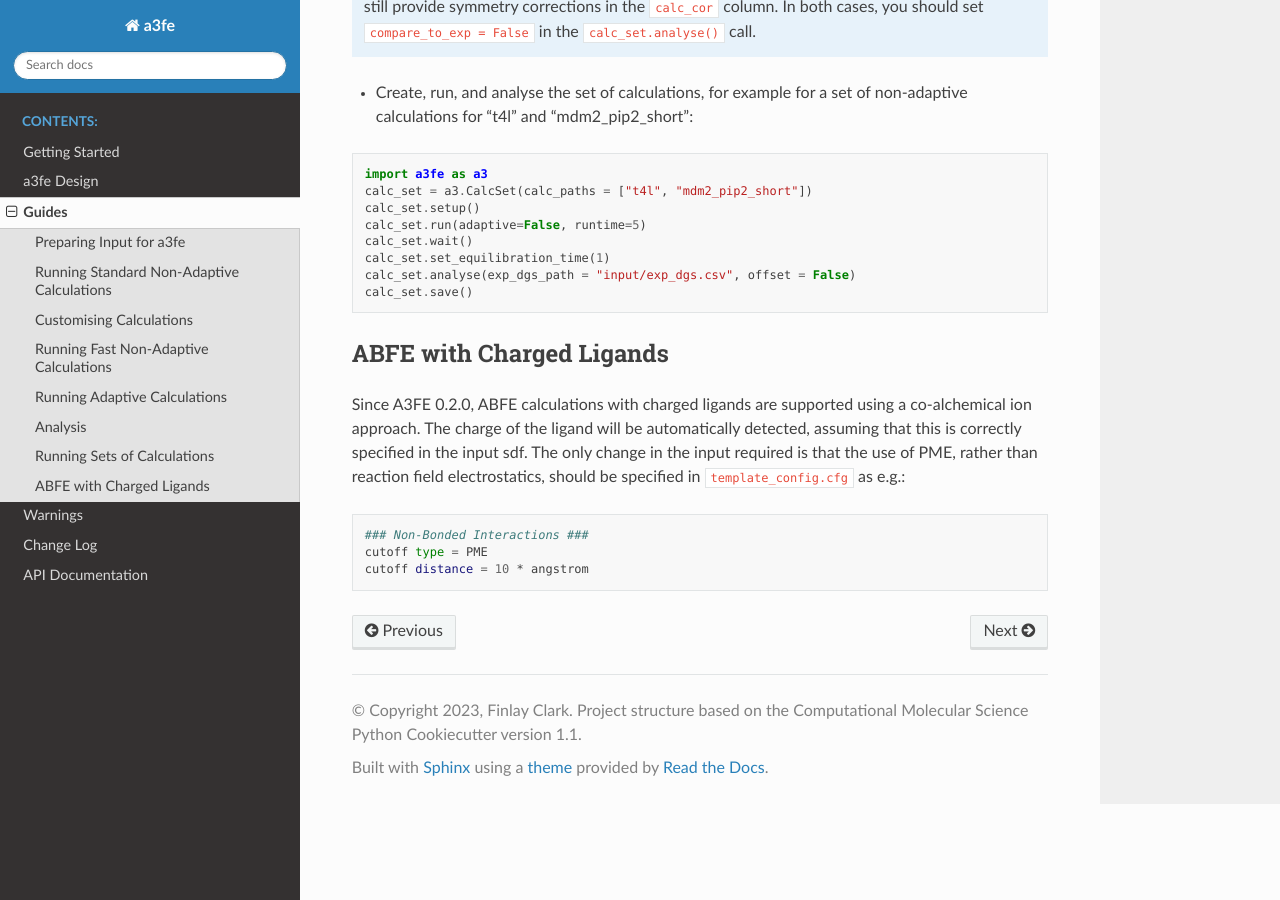
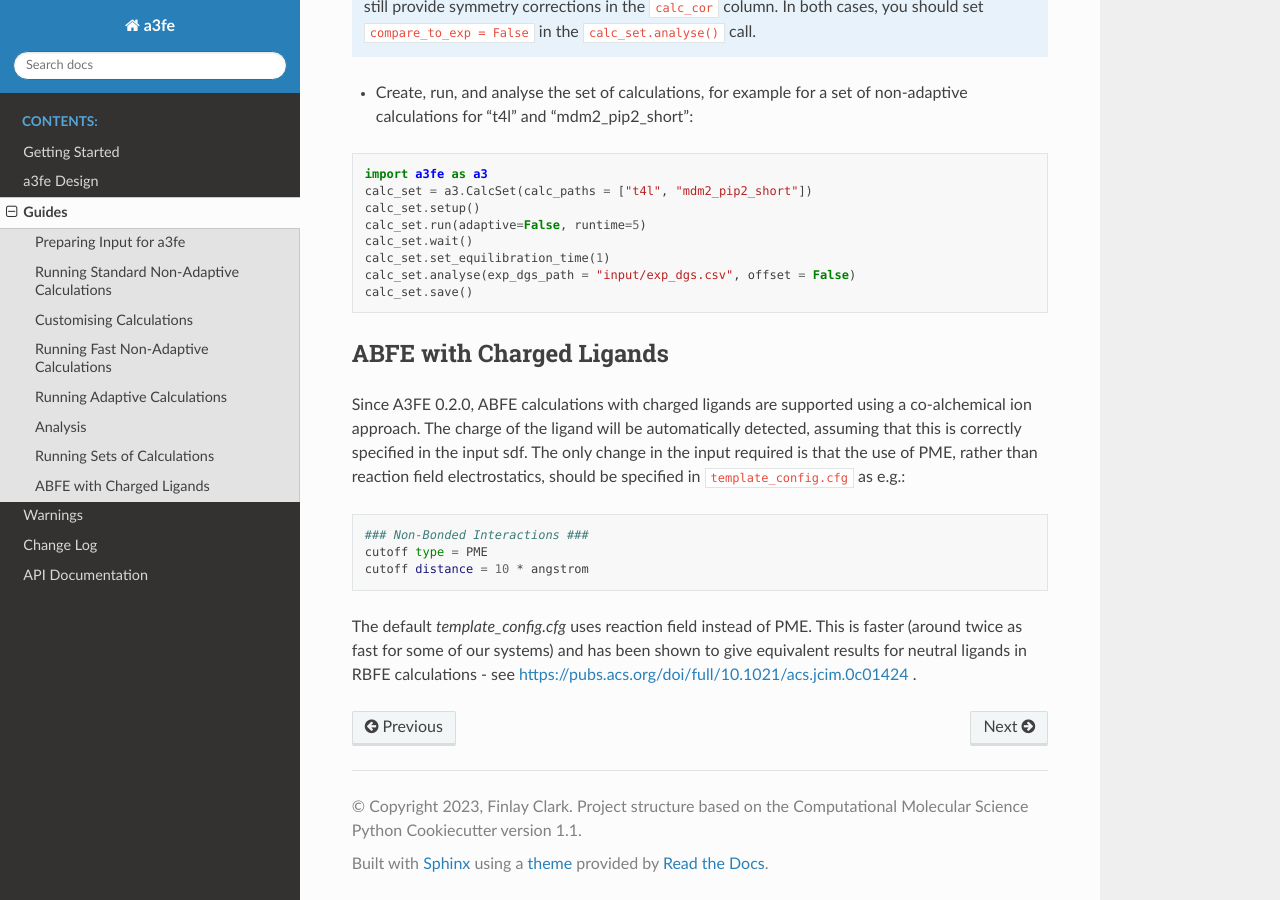
Before and after one commit to michellab/a3fe, a Sphinx documentation site: the page built from docs/guides.rst, in a window 1280 px wide and 900 px high, scrolled down 5917 px. Built offline with Sphinx 7.4.7 and the Read the Docs theme 3.1.0, drawn with Linux system fonts in a browser that asks for light colours.

Commit message:
Slightly improve documentation on PME vs RF

```diff
--- a/docs/guides.rst
+++ b/docs/guides.rst
@@ -275,3 +275,5 @@ Since A3FE 0.2.0, ABFE calculations with charged ligands are supported using a c
     ### Non-Bonded Interactions ###
     cutoff type = PME
     cutoff distance = 10 * angstrom
+
+The default `template_config.cfg` uses reaction field instead of PME. This is faster (around twice as fast for some of our systems) and has been shown to give equivalent results for neutral ligands in RBFE calculations - see https://pubs.acs.org/doi/full/10.1021/acs.jcim.0c01424 .
```
